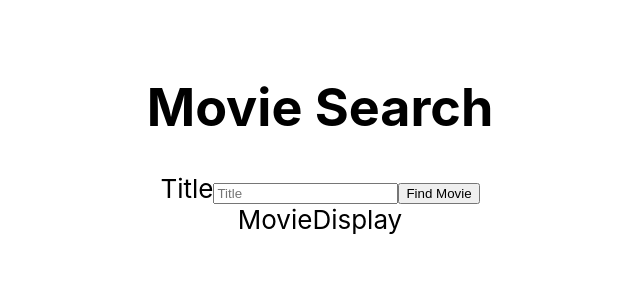
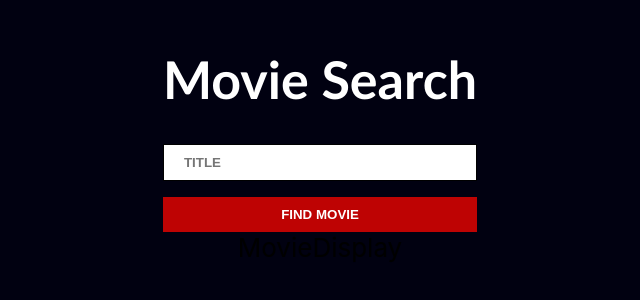
Before and after one commit to jacobleonhardt/redux_toolkit_movie_project, a React (Create React App) app in the folder movie-redux/: page / in a window 1280 px wide. Shown: the part 262-562 px from the top of the page, without its empty margins (320-960 px from the left). Built offline with nearby package versions, Linux system fonts and the light colour scheme; no server answers.

Commit message:
add basic styles

```diff
--- a/movie-redux/src/features/movies/MovieSearch.js
+++ b/movie-redux/src/features/movies/MovieSearch.js
@@ -2,6 +2,7 @@ import React from 'react'
 import { useState } from 'react'
 import { useDispatch } from 'react-redux'
 import { getMovie, addMovieToList } from './movieSlice'
+import styles from './Movies.module.css'
 
 export const MovieSearch = () => {
   const dispatch = useDispatch()
@@ -14,7 +15,7 @@ export const MovieSearch = () => {
   }
 
   return (
-    <div>
+    <div className='movie-search-form'>
       <h1>Movie Search</h1>
       <form onSubmit={onSubmit}>
         <label>Title</label>
--- /dev/null
+++ b/movie-redux/src/features/movies/Movies.module.css
@@ -0,0 +1,32 @@
+h1 {
+  font-family: 'Gill Sans', 'Gill Sans MT', Calibri, 'Trebuchet MS', sans-serif;
+  color: #fff;
+}
+
+label  {
+  display: none;
+}
+
+form {
+  display: grid;
+}
+
+input {
+  padding: 10px 20px;
+  border: 1px solid #000;
+  font-weight: 600;
+  text-transform: uppercase;
+}
+
+input:last-child {
+  border: 0px;
+  margin-top: 5%;
+  background-color:rgb(190, 3, 3);
+  color: #fff;
+}
+
+input:last-child:hover {
+  cursor: pointer;
+  transition: .5s;
+  background-color:rgb(129, 3, 3);
+}
--- a/movie-redux/src/index.css
+++ b/movie-redux/src/index.css
@@ -5,6 +5,7 @@ body {
     sans-serif;
   -webkit-font-smoothing: antialiased;
   -moz-osx-font-smoothing: grayscale;
+  background-color: rgb(1, 1, 17);
 }
 
 code {
```
